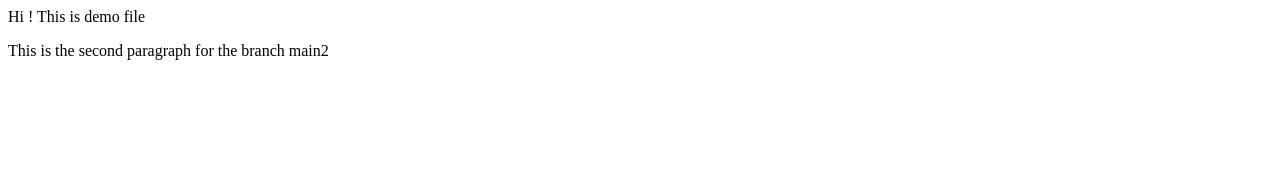
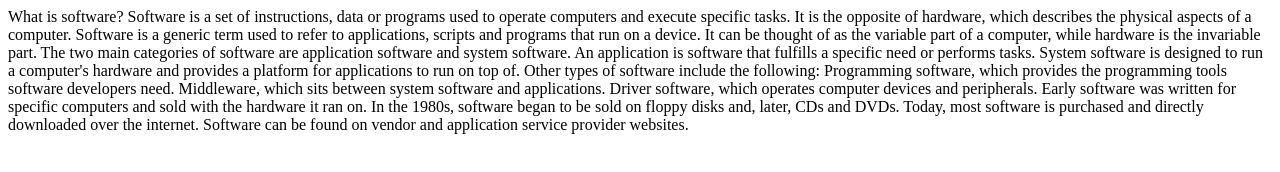
Before and after one commit to Md-ShohanurRahman/Demo1, a plain HTML site: page index.html in a window 1280 px wide. Drawn offline with Linux system fonts and the light colour scheme.

Commit message:
add a paragraph in software branch

```diff
--- a/index.html
+++ b/index.html
@@ -1,2 +1,13 @@
-<p> Hi ! This is demo file </p>
-<p>This is the second paragraph for the branch main2</p>
+<p>
+    What is software?
+Software is a set of instructions, data or programs used to operate computers and execute specific tasks. It is the opposite of hardware, which describes the physical aspects of a computer. Software is a generic term used to refer to applications, scripts and programs that run on a device. It can be thought of as the variable part of a computer, while hardware is the invariable part.
+
+The two main categories of software are application software and system software. An application is software that fulfills a specific need or performs tasks. System software is designed to run a computer's hardware and provides a platform for applications to run on top of.
+
+Other types of software include the following:
+
+Programming software, which provides the programming tools software developers need.
+Middleware, which sits between system software and applications.
+Driver software, which operates computer devices and peripherals.
+Early software was written for specific computers and sold with the hardware it ran on. In the 1980s, software began to be sold on floppy disks and, later, CDs and DVDs. Today, most software is purchased and directly downloaded over the internet. Software can be found on vendor and application service provider websites.
+</p>
```
